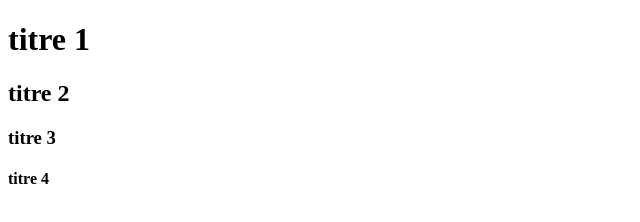
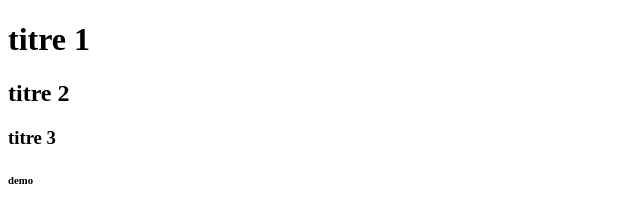
Before and after one commit to hatandamso/samue, a plain HTML site: page index.html in a window 1280 px wide. Shown: the full height of the page, 0-640 px from the left. Drawn offline with Linux system fonts and the light colour scheme.

Commit message:
ajout js et demo

```diff
--- a/index.html
+++ b/index.html
@@ -9,7 +9,6 @@
     <h1>titre 1</h1>
     <h2>titre 2</h2>
     <h3>titre 3</h3>
-    <h4>titre 4</h4>
-
+    <h6>demo</h6>
 </body>
 </html>
```
Also changed, not shown: main.js (added).
